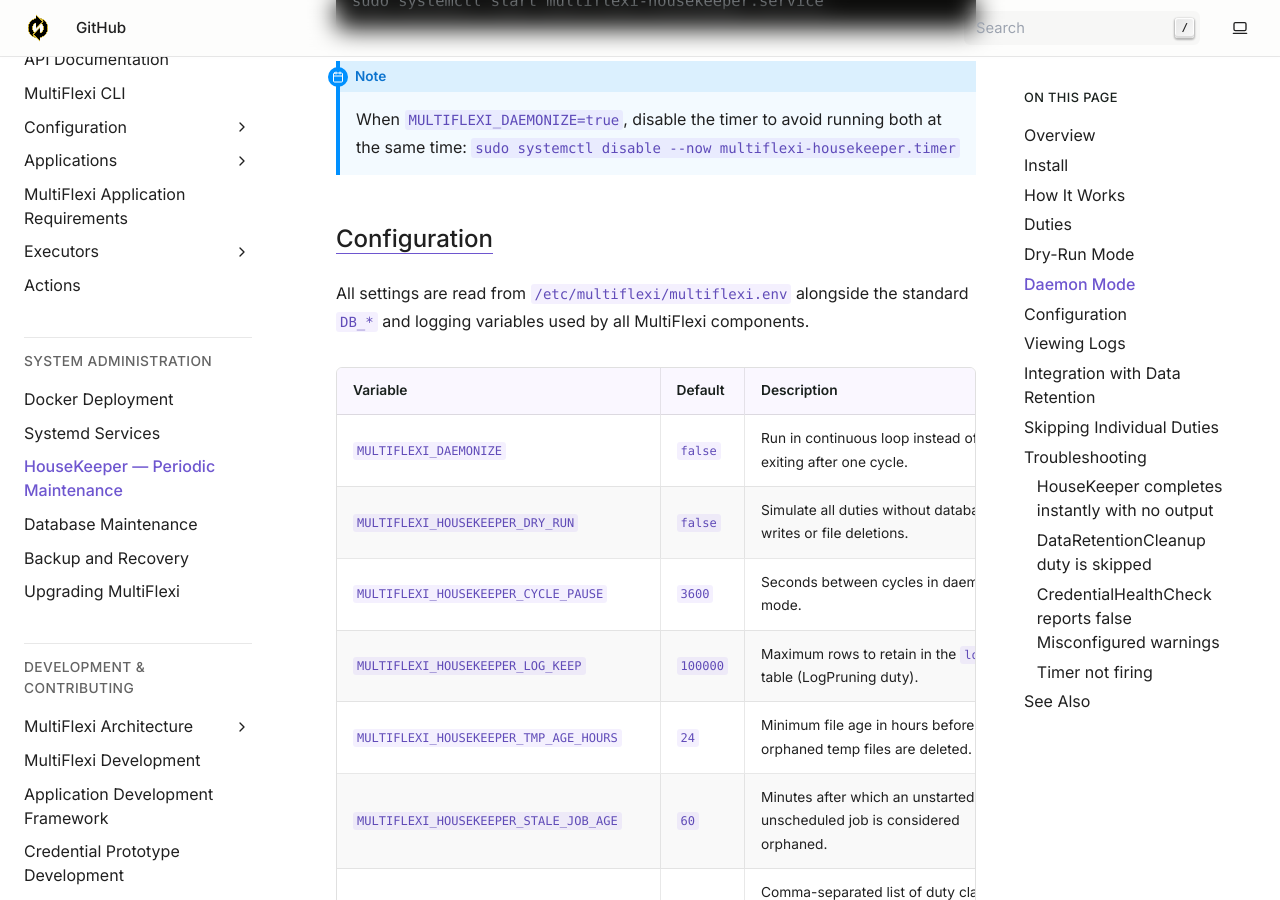
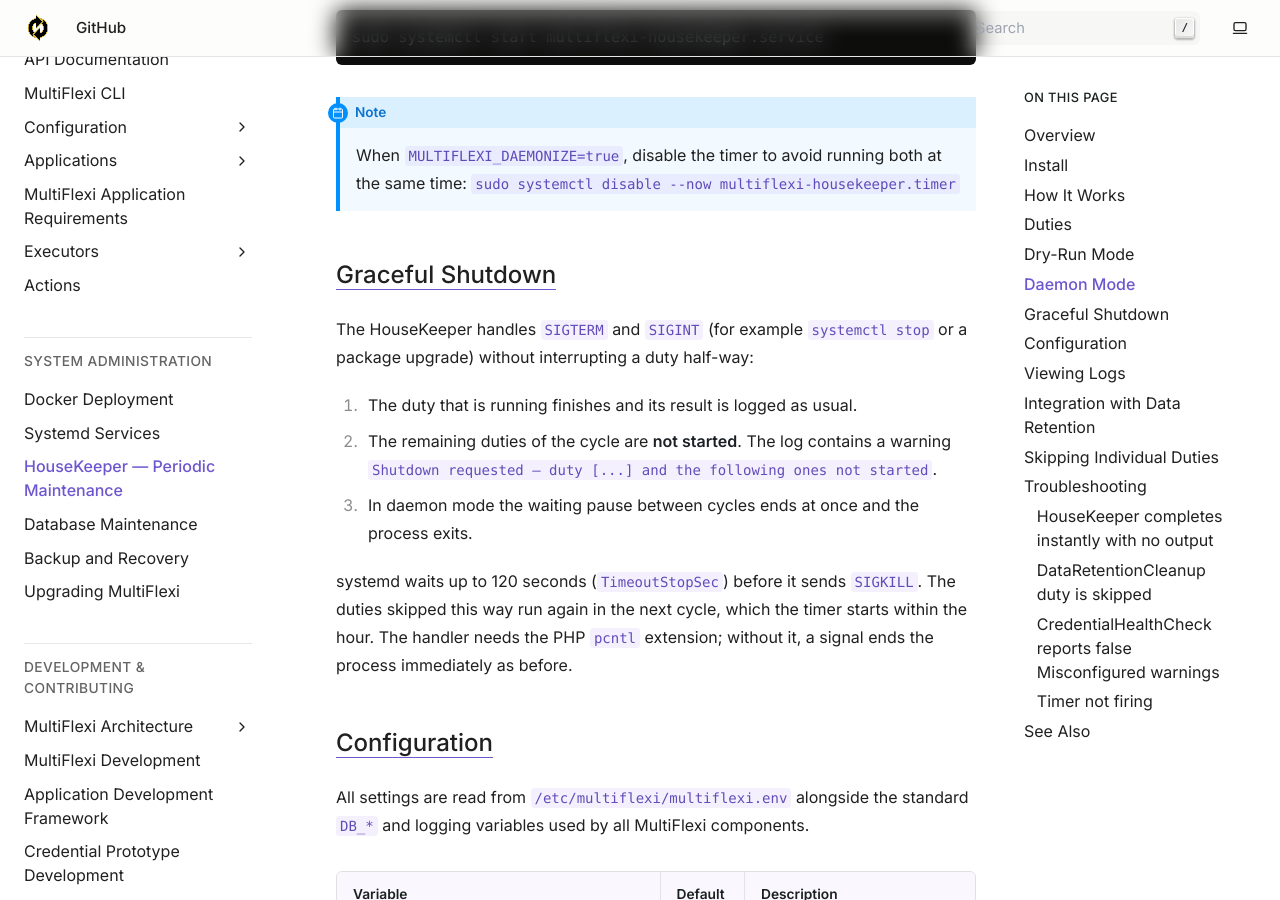
Before and after one commit to VitexSoftware/multiflexi-doc-en, a Sphinx documentation site: the page built from source/administration/housekeeper.rst, in a window 1280 px wide and 900 px high, scrolled down 4143 px. Built offline with Sphinx 7.4.7, drawn with Linux system fonts in a browser that asks for light colours.

Commit message:
docs(administration): update scheduler documentation for graceful shutdown and memory management
Co-Authored-By: Claude Sonnet 5.5 <noreply@anthropic.com>

```diff
--- a/source/administration/housekeeper.rst
+++ b/source/administration/housekeeper.rst
@@ -151,6 +151,22 @@ Then start (and keep running) via the service unit:
    When ``MULTIFLEXI_DAEMONIZE=true``, disable the timer to avoid running both at
    the same time: ``sudo systemctl disable --now multiflexi-housekeeper.timer``
 
+Graceful Shutdown
+-----------------
+
+The HouseKeeper handles ``SIGTERM`` and ``SIGINT`` (for example ``systemctl stop`` or
+a package upgrade) without interrupting a duty half-way:
+
+1. The duty that is running finishes and its result is logged as usual.
+2. The remaining duties of the cycle are **not started**. The log contains a warning
+   ``Shutdown requested — duty [...] and the following ones not started``.
+3. In daemon mode the waiting pause between cycles ends at once and the process exits.
+
+systemd waits up to 120 seconds (``TimeoutStopSec``) before it sends ``SIGKILL``.
+The duties skipped this way run again in the next cycle, which the timer starts
+within the hour. The handler needs the PHP ``pcntl`` extension; without it, a
+signal ends the process immediately as before.
+
 Configuration
 -------------
 
--- a/source/administration/systemd-services.rst
+++ b/source/administration/systemd-services.rst
@@ -110,8 +110,9 @@ multiflexi-scheduler
 Scans RunTemplates in the database and creates Job records when a scheduled run time is due. Runs continuously as a simple PHP daemon.
 
 - **Binary**: ``/usr/lib/multiflexi-scheduler/daemon.php``
-- **Restarts automatically**: yes (``Restart=always``, 10 s delay)
-- **No memory ceiling** (scheduler is lightweight)
+- **Restarts automatically**: yes (``Restart=always``, 15 s delay)
+- **Graceful shutdown**: on ``SIGTERM`` or ``SIGINT`` (for example ``systemctl restart``) the daemon finishes the scheduling tick in progress, so every job it started creating is written to the database, and then exits. systemd waits up to 120 s (``TimeoutStopSec``) before it kills the process.
+- **Memory safeguard**: the daemon leaves cleanly, in the same way, when its memory use reaches 75 % of the PHP ``memory_limit`` (256 MB by default on PHP 8.3), and systemd starts a fresh process. Older versions kept every log message in memory and died with ``PHP Fatal error: Allowed memory size ... exhausted`` after about a day.
 
 multiflexi-executor
 ~~~~~~~~~~~~~~~~~~~~
@@ -147,6 +148,7 @@ log table, recalculates RunTemplate job counters, and checks credential health.
 - **Package**: ``multiflexi-housekeeper``
 - **Timer**: ``multiflexi-housekeeper.timer`` (``OnCalendar=hourly``, ``Persistent=true``)
 - **Service**: ``multiflexi-housekeeper.service`` (``Type=oneshot``)
+- **Graceful shutdown**: ``SIGTERM`` lets the running duty finish (``TimeoutStopSec=120``); see :doc:`housekeeper`
 - **Binary**: ``/usr/lib/multiflexi-housekeeper/housekeeper.php``
 - **Jitter**: up to 5 minutes (``RandomizedDelaySec=300``) — prevents thundering-herd on multi-server deployments
 - **Dry-run**: ``sudo -u multiflexi multiflexi-housekeeper --dry-run``
```
Also changed, not shown: source/troubleshooting.rst (+10 -0 lines).
